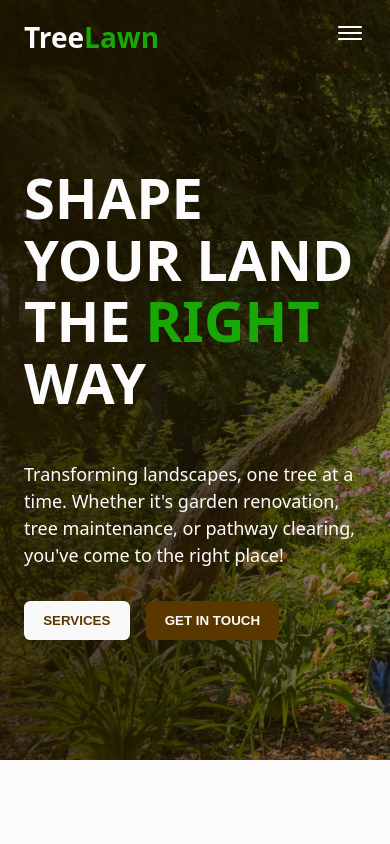
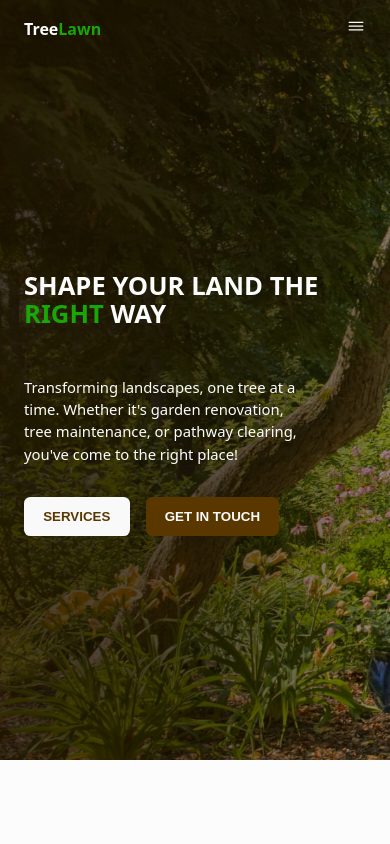
Before and after one commit to KramYengir/treelawn, a React (Vite) app: page / in a window 390 px wide. Shown: the top 844 px of the page. Built offline with nearby package versions, Linux system fonts and the light colour scheme; a web font is replaced by a local one.

Commit message:
fix media query typo

```diff
--- a/src/index.css
+++ b/src/index.css
@@ -43,8 +43,8 @@
   }
 }
 
-/** MOBILES **/
-@media (max-width: 40rem) {
+/** DESKTOP **/
+@media (min-width: 60rem) {
   :root {
     --fs-900: clamp(5rem, 10vw + 1rem, 9.375rem);
     --fs-800: 6.25rem;
@@ -87,6 +87,12 @@ body {
 
 section {
   min-height: 90vh;
+}
+
+h2 {
+  font-size: var(--fs-700);
+  text-transform: uppercase;
+  line-height: 1.1;
 }
 
 .container {
```
